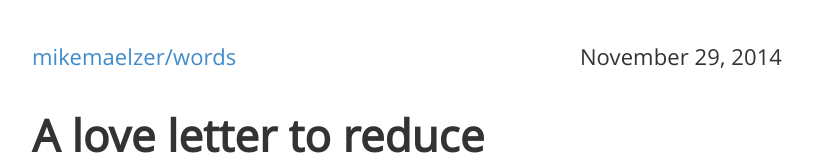
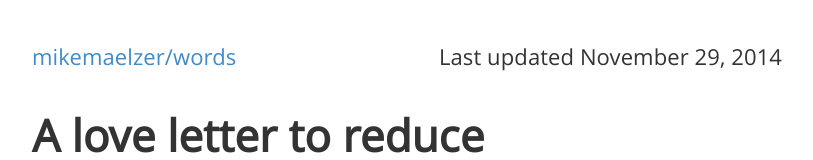
Before and after one commit to mmaelzer/mmaelzer.github.io, a plain HTML site: page A-love-letter-to-reduce.html in a window 1280 px wide. Shown: the top 160 px of the page, without its empty margins (233-1046 px from the left). Drawn offline with Linux system fonts and the light colour scheme.

Commit message:
Add a 'Last updated' before the date to reflect what the date means.

```diff
--- a/A-love-letter-to-reduce.html
+++ b/A-love-letter-to-reduce.html
@@ -11,7 +11,7 @@
       <a href="http://words.mikemaelzer.com">mikemaelzer/words</a>
     </div>
     <div class="align-right col-xs-6 col-sm-5 col-md-4">
-      November 29, 2014
+      Last updated November 29, 2014
     </div>
   </div>
   <div class="row">
```
Also changed, not shown: If-you-wish-to-make-a-webpage.html (+1 -1 lines), index.html (+1 -1 lines), src/layout.html (+1 -1 lines).
